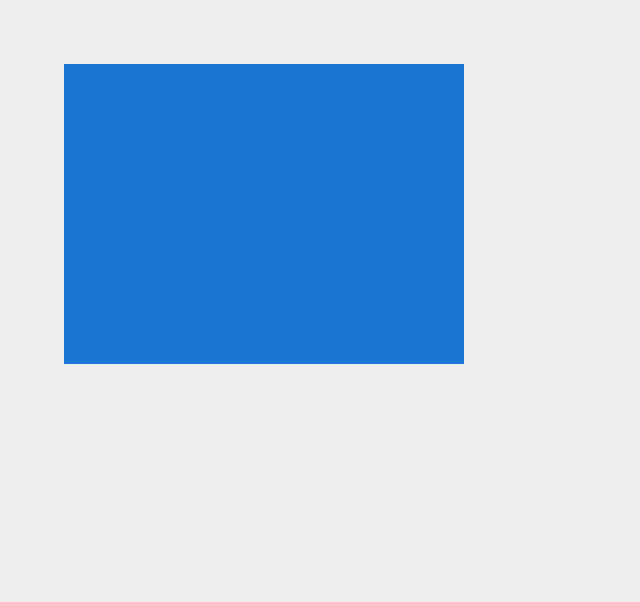
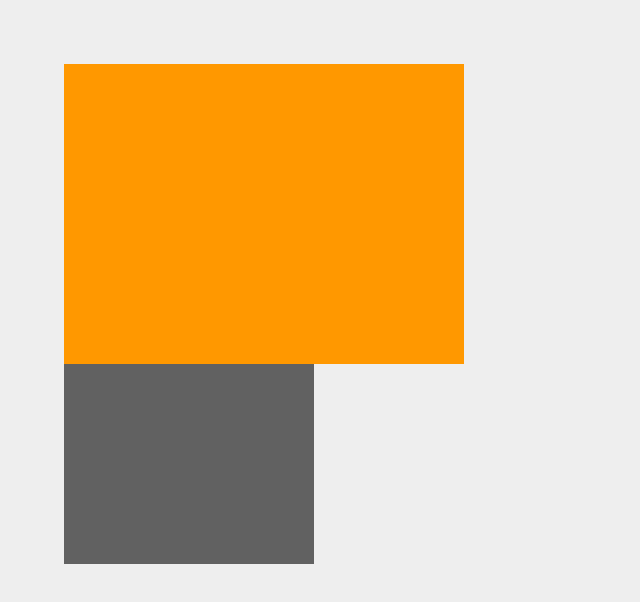
Before and after one commit to GitGud1234/react-mui-demo, a React (Create React App) app: page / in a window 1280 px wide. Shown: the top 602 px of the page, without its empty margins (0-640 px from the left). Built offline with nearby package versions, Linux system fonts and the light colour scheme.

Commit message:
Mui customisation
theme.d.ts

```diff
--- a/src/App.tsx
+++ b/src/App.tsx
@@ -38,6 +38,23 @@
 // import { MuiMasonry } from './components/MuiMasonry';
 import { MuiResponsiveness } from './components/MuiResponsiveness';
 
+import { createTheme, ThemeProvider, colors } from '@mui/material';
+
+const theme = createTheme({
+  status: {
+    danger: '#e53e3e',
+  },
+  palette: {
+    secondary: {
+      main: colors.orange[500],
+    },
+    neutral: {
+      main: colors.grey[500],
+      darker: colors.grey[700],
+    },
+  },
+});
+
 /*
 const theme = createTheme({
   typography: {
@@ -58,7 +75,7 @@
 
 function App() {
   return (
-    //<ThemeProvider theme={theme}>
+    <ThemeProvider theme={theme}>
       <div className="App">
         {/* {<MuiTypography />} */}
         {/* {<MuiButton />} */}
@@ -97,7 +114,7 @@
         {/* <MuiMasonry /> */}
         <MuiResponsiveness />
       </div>
-    //</ThemeProvider>
+    </ThemeProvider>
   );
 }
 
--- a/src/components/MuiResponsiveness.tsx
+++ b/src/components/MuiResponsiveness.tsx
@@ -1,20 +1,32 @@
 import { Box } from '@mui/material';
+import { styled } from '@mui/material';
+
+const StyledBox = styled(Box)(({ theme }) => ({
+  height: '200px',
+  width: '250px',
+  //backgroundColor: theme.status.danger,
+  //backgroundColor: theme.palette.neutral?.main,
+  backgroundColor: theme.palette.neutral?.darker,
+}));
 
 export const MuiResponsiveness = () => {
   return (
+    <>
       <Box
         //sx={{ height: '300px', width: '300px', bgcolor: 'primary.main' }}
         sx={{
           height: '300px',
           width: {
-          xs: 100, // 0 vpw
+            sx: 100, // 0 vpw
             sm: 200, // 600 <
             md: 300, // 900 <
             lg: 400, //1200 <
             xl: 500, // 1536 <
           },
-        bgcolor: 'primary.main',
+          bgcolor: 'secondary.main',
         }}
       ></Box>
+      <StyledBox />
+    </>
   );
 };
```
Also changed, not shown: src/theme.d.ts (added, +31 -0 lines). Lines whose indentation alone changed are shown as unchanged.
